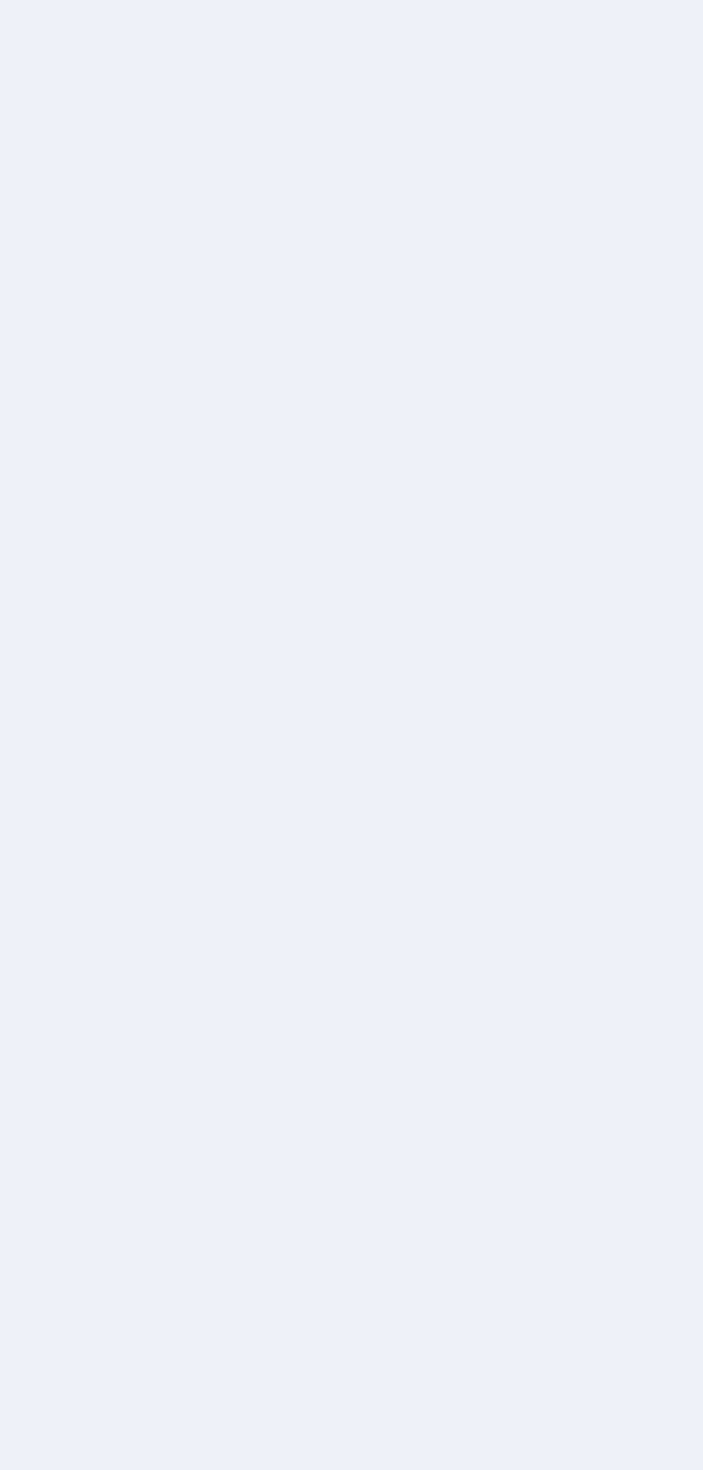
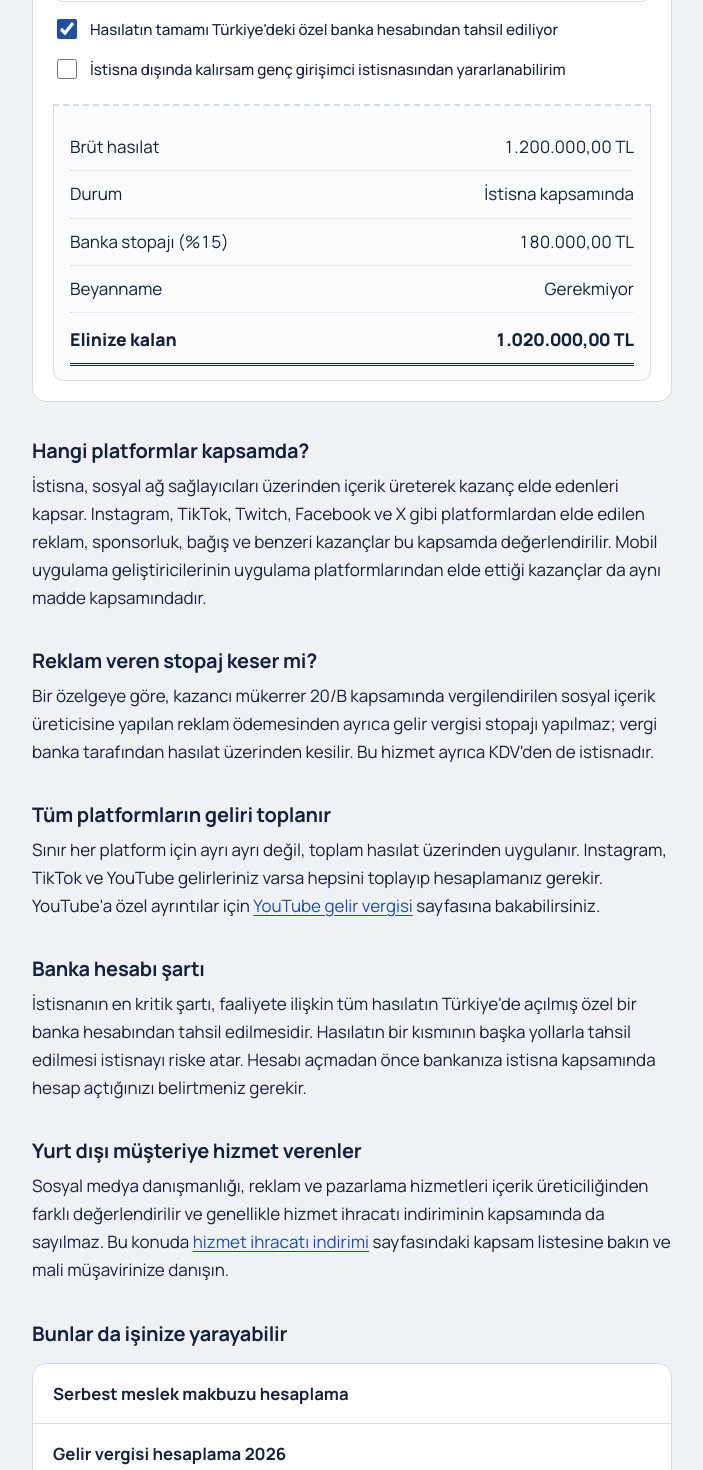
Before and after one commit to yavuzscvk-source/freelancer-vergi, a Next.js app: page /instagram-vergi-hesaplama in a window 1280 px wide. Before the commit this address had no page. Shown: the part 560-2030 px from the top of the page, without its empty margins (288-991 px from the left). Before the commit the page ends 800 px from the top, so only its background shows below. Built offline with nearby package versions, Linux system fonts and the light colour scheme.

Commit message:
Create page.js

```diff
--- /dev/null
+++ b/app/instagram-vergi-hesaplama/page.js
@@ -0,0 +1,38 @@
+import Link from "next/link";
+import IcerikHesaplayici from "../IcerikHesaplayici";
+import Kaynaklar from "../Kaynaklar";
+import { sayfa } from "../../lib/seo";
+
+export const metadata = sayfa({
+  baslik: "Instagram ve TikTok Gelir Vergisi Hesaplama 2026",
+  aciklama: "Instagram, TikTok ve Twitch gelirlerinin vergisini hesaplayın. Sosyal içerik üreticiliği istisnası, 5.300.000 TL sınırı ve %15 stopaj.",
+  yol: "/instagram-vergi-hesaplama",
+});
+
+export default function Instagram() {
+  return (
+    <>
+      <h1>Instagram, TikTok ve Twitch gelir vergisi 2026</h1>
+      <p>Sosyal medya kazancınızı girin; istisna kapsamında olup olmadığınızı ve ödeyeceğiniz vergiyi görün.</p>
+
+      <IcerikHesaplayici platform="sosyal medya" />
+
+      <h2>Hangi platformlar kapsamda?</h2>
+      <p>İstisna, sosyal ağ sağlayıcıları üzerinden içerik üreterek kazanç elde edenleri kapsar. Instagram, TikTok, Twitch, Facebook ve X gibi platformlardan elde edilen reklam, sponsorluk, bağış ve benzeri kazançlar bu kapsamda değerlendirilir. Mobil uygulama geliştiricilerinin uygulama platformlarından elde ettiği kazançlar da aynı madde kapsamındadır.</p>
+
+      <h2>Reklam veren stopaj keser mi?</h2>
+      <p>Bir özelgeye göre, kazancı mükerrer 20/B kapsamında vergilendirilen sosyal içerik üreticisine yapılan reklam ödemesinden ayrıca gelir vergisi stopajı yapılmaz; vergi banka tarafından hasılat üzerinden kesilir. Bu hizmet ayrıca KDV'den de istisnadır.</p>
+
+      <h2>Tüm platformların geliri toplanır</h2>
+      <p>Sınır her platform için ayrı ayrı değil, toplam hasılat üzerinden uygulanır. Instagram, TikTok ve YouTube gelirleriniz varsa hepsini toplayıp hesaplamanız gerekir. YouTube'a özel ayrıntılar için <Link href="/youtube-vergi-hesaplama">YouTube gelir vergisi</Link> sayfasına bakabilirsiniz.</p>
+
+      <h2>Banka hesabı şartı</h2>
+      <p>İstisnanın en kritik şartı, faaliyete ilişkin tüm hasılatın Türkiye'de açılmış özel bir banka hesabından tahsil edilmesidir. Hasılatın bir kısmının başka yollarla tahsil edilmesi istisnayı riske atar. Hesabı açmadan önce bankanıza istisna kapsamında hesap açtığınızı belirtmeniz gerekir.</p>
+
+      <h2>Yurt dışı müşteriye hizmet verenler</h2>
+      <p>Sosyal medya danışmanlığı, reklam ve pazarlama hizmetleri içerik üreticiliğinden farklı değerlendirilir ve genellikle hizmet ihracatı indiriminin kapsamında da sayılmaz. Bu konuda <Link href="/hizmet-ihracati-vergi-indirimi">hizmet ihracatı indirimi</Link> sayfasındaki kapsam listesine bakın ve mali müşavirinize danışın.</p>
+
+      <Kaynaklar sayfa="instagram" />
+    </>
+  );
+}
```
